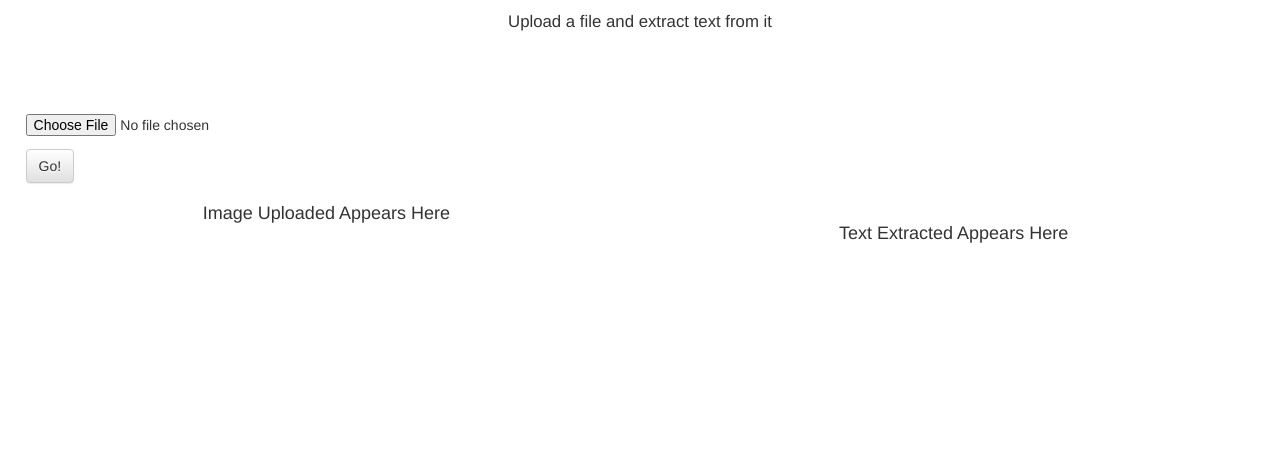
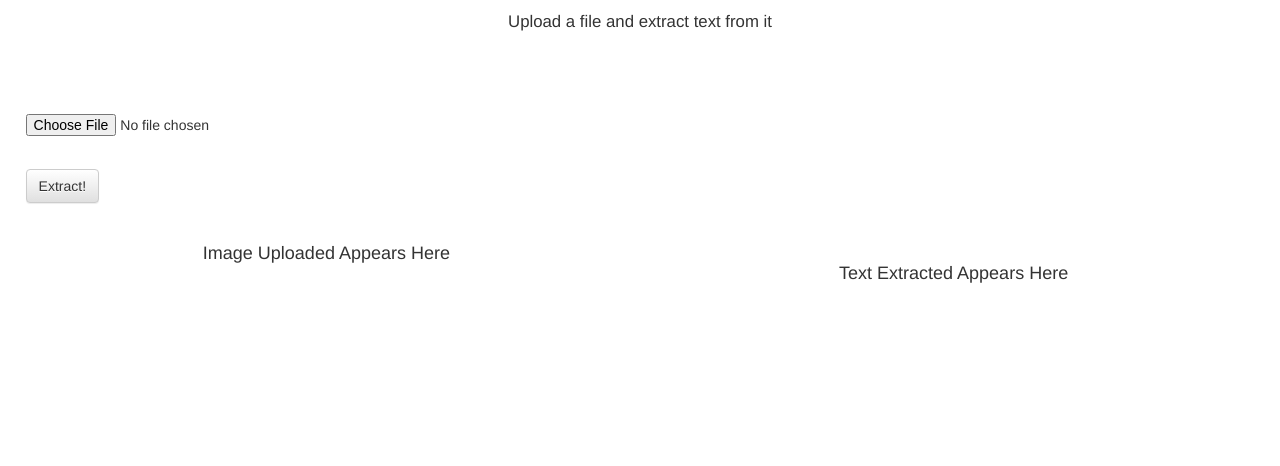
Before and after one commit to rbanjo/image-scanner-webpage, a Django app: page /imagescanner/ in a window 1280 px wide. Shown: the top 466 px of the page. Run offline with Django 3.2, Linux system fonts and the light colour scheme; some libraries are stand-ins or nearby versions.

Commit message:
made some changes to UI again

```diff
--- a/imagescanner/static/imagescanner/css/ocr_form.css
+++ b/imagescanner/static/imagescanner/css/ocr_form.css
@@ -63,7 +63,7 @@
 }
 
 .button-container {
-    min-height: 5vh;
+    min-height: 10vh;
     display: flex;
     align-items: center;
     justify-content: flex-start;
--- a/imagescanner/templates/ocr_form.html
+++ b/imagescanner/templates/ocr_form.html
@@ -27,7 +27,7 @@
               <div class="input-container">
                 <div class="form-group">
                     <input type="file" id="image-input" data-js-image-input/><p></p>
-                    <div class="button-container"><button class="btn btn-default" type="button" data-js-go-button>Go!</button></div>
+                    <div class="button-container"><button class="btn btn-default" type="button" data-js-go-button>Extract!</button></div>
                 </div>
               </div>
               <div class="image-result-container">
```
